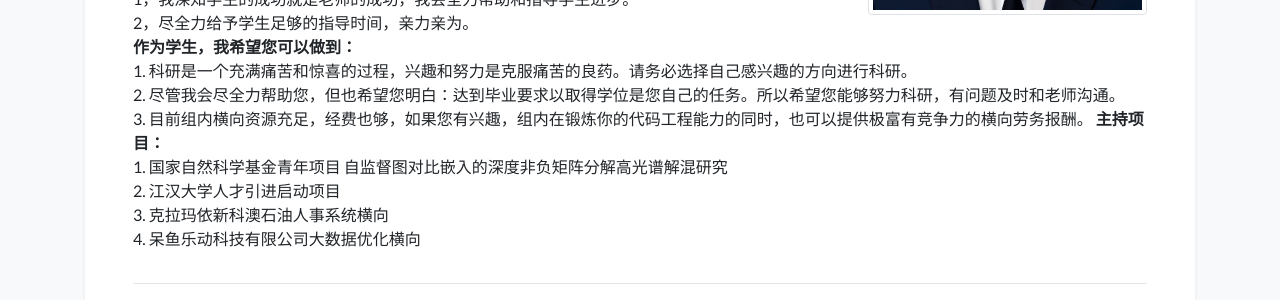
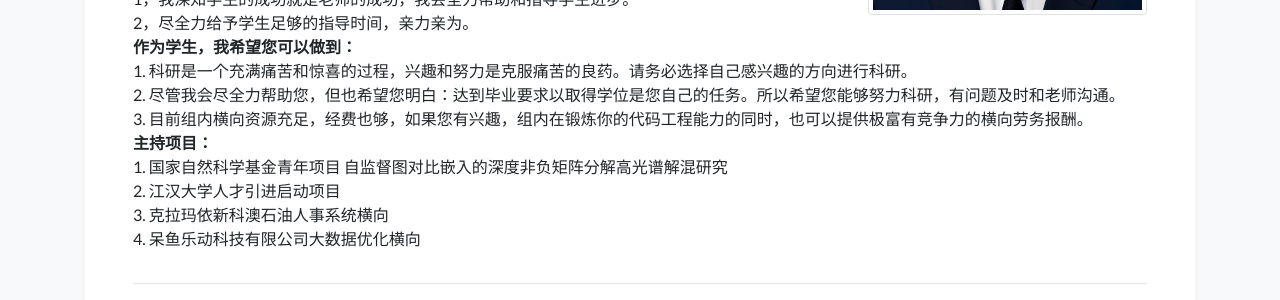
Before and after one commit to LstinWh/myself, a Jekyll site: the page built from index.html, in a window 1280 px wide. Shown: the part 413-713 px from the top of the page. Built offline with Jekyll 4.4.1, drawn with Linux system fonts in a browser that asks for light colours; nearby versions of some CDN libraries; a style sheet for code colours, icons or effects is not loaded.

```diff
--- a/_data/profile.yml
+++ b/_data/profile.yml
@@ -32,7 +32,7 @@ short_bio: >-
      <b>作为学生，我希望您可以做到：</b><br/>
      1. 科研是一个充满痛苦和惊喜的过程，兴趣和努力是克服痛苦的良药。请务必选择自己感兴趣的方向进行科研。<br/>
      2. 尽管我会尽全力帮助您，但也希望您明白：达到毕业要求以取得学位是您自己的任务。所以希望您能够努力科研，有问题及时和老师沟通。<br/>
-     3. 目前组内横向资源充足，经费也够，如果您有兴趣，组内在锻炼你的代码工程能力的同时，也可以提供极富有竞争力的横向劳务报酬。
+     3. 目前组内横向资源充足，经费也够，如果您有兴趣，组内在锻炼你的代码工程能力的同时，也可以提供极富有竞争力的横向劳务报酬。<br/>
      <b>主持项目：</b><br/>
      1. 国家自然科学基金青年项目 自监督图对比嵌入的深度非负矩阵分解高光谱解混研究<br/>
      2. 江汉大学人才引进启动项目<br/>
```
